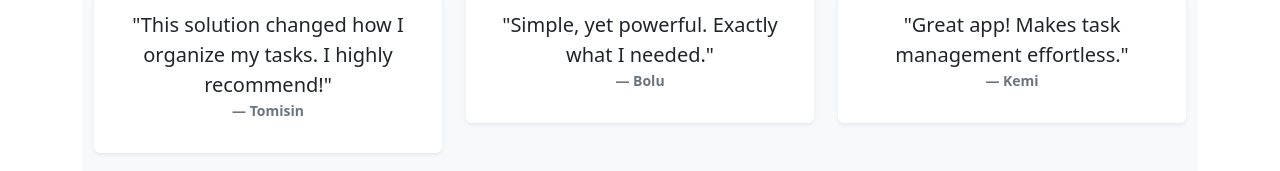
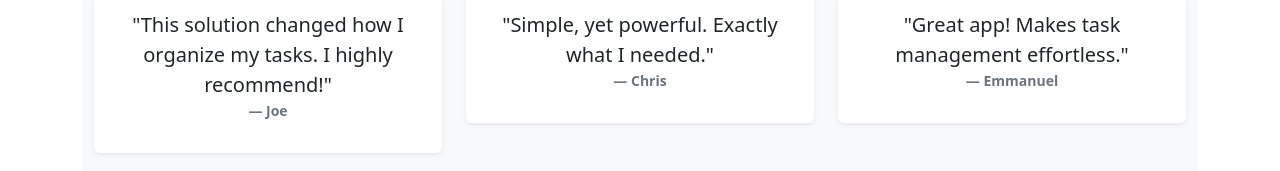
Before and after one commit to TBalo/ActionScheduler, an Angular app in the folder Frontend/: page /home in a window 1280 px wide. Shown: the part 1241-1412 px from the top of the page. Built offline with nearby package versions, Linux system fonts and the light colour scheme.

Commit message:
testimonials update

```diff
--- a/Frontend/src/app/testimonials/testimonials.component.html
+++ b/Frontend/src/app/testimonials/testimonials.component.html
@@ -6,7 +6,7 @@
         <div class="card border-0 shadow-sm">
           <div class="card-body text-center">
             <p class="card-text fs-5">"This solution changed how I organize my tasks. I highly recommend!"</p>
-            <footer class="blockquote-footer fw-bold">Tomisin</footer>
+            <footer class="blockquote-footer fw-bold">Joe</footer>
           </div>
         </div>
       </div>
@@ -14,7 +14,7 @@
         <div class="card border-0 shadow-sm">
           <div class="card-body text-center">
             <p class="card-text fs-5">"Simple, yet powerful. Exactly what I needed."</p>
-            <footer class="blockquote-footer fw-bold">Bolu</footer>
+            <footer class="blockquote-footer fw-bold">Chris</footer>
           </div>
         </div>
       </div>
@@ -22,7 +22,7 @@
         <div class="card border-0 shadow-sm">
           <div class="card-body text-center">
             <p class="card-text fs-5">"Great app! Makes task management effortless."</p>
-            <footer class="blockquote-footer fw-bold">Kemi</footer>
+            <footer class="blockquote-footer fw-bold">Emmanuel</footer>
           </div>
         </div>
       </div>
```
